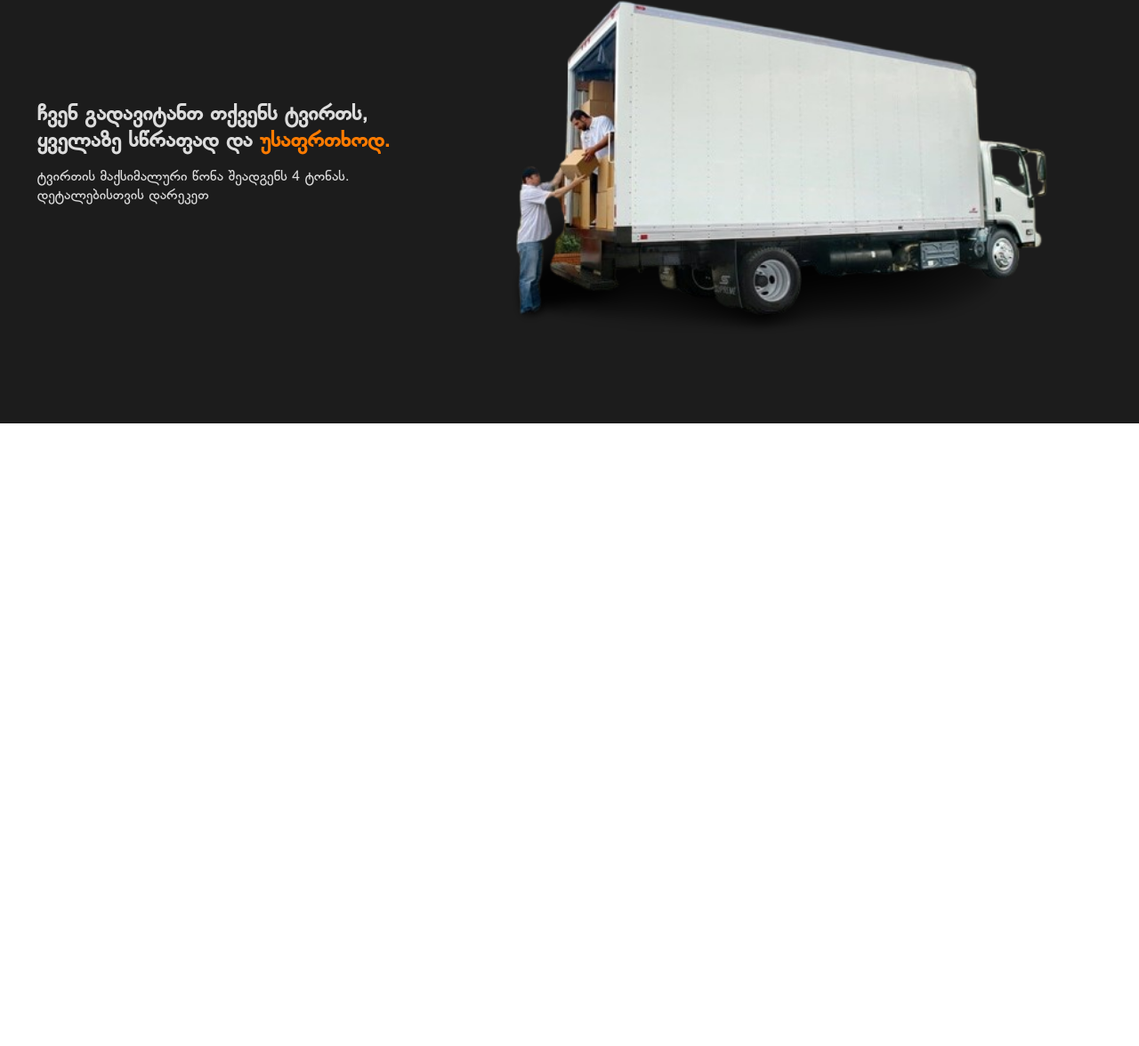
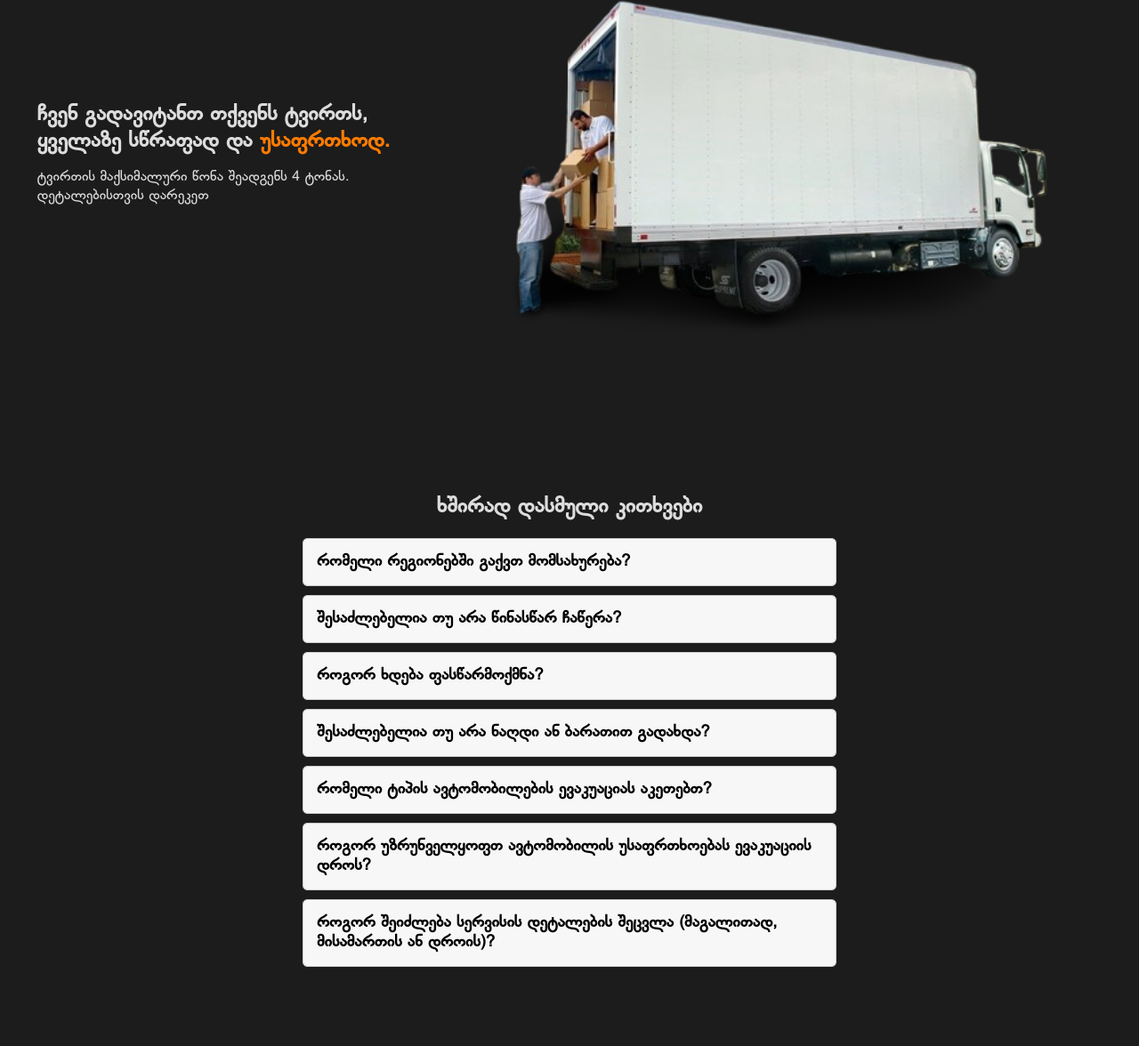
Before and after one commit to unknownkillid/evacuator, a plain HTML site: page index.html in a window 1280 px wide. Shown: the part 3074-4250 px from the top of the page at 89% size. Before the commit the page ends 3550 px from the top, so only its background shows below. Drawn offline with Linux system fonts and the light colour scheme.

Commit message:
questions added

```diff
--- a/index.html
+++ b/index.html
@@ -279,6 +279,44 @@
         </div>
     </section>
 
+    <section class="questions-section">
+        <h1>ხშირად დასმული კითხვები</h1>
+
+        <div class="faq-container">
+            <div class="faq-item">
+                <div class="faq-question">რომელი რეგიონებში გაქვთ მომსახურება?</div>
+                <div class="faq-answer">ნებისმიერ რეგიონში საქართველოს მასშტაბით.</div>
+            </div>
+            <div class="faq-item">
+                <div class="faq-question">შესაძლებელია თუ არა წინასწარ ჩაწერა?</div>
+                <div class="faq-answer">რათქმაუნდა წინასწარ ჩაწერა შესაძლებელია თქვენზე მორგებულ დროსა და განრიგში.
+                </div>
+            </div>
+            <div class="faq-item">
+                <div class="faq-question">როგორ ხდება ფასწარმოქმნა?</div>
+                <div class="faq-answer">ფასწარმოქმნა ხდება, წინასწარი შეთანხმების შედეგად. მანძილისა და დროის გათვალისწინებით.</div>
+            </div>
+            <div class="faq-item">
+                <div class="faq-question">შესაძლებელია თუ არა ნაღდი ან ბარათით გადახდა?
+                </div>
+                <div class="faq-answer">შეგიძლიათ გადაიხადოთ როგორც ბარათით, ასევე ნაღდი ანგარიშსწორებით.</div>
+            </div>
+            <div class="faq-item">
+                <div class="faq-question">რომელი ტიპის ავტომობილების ევაკუაციას აკეთებთ?</div>
+                <div class="faq-answer">ჩვენ გთავაზობთ როგორც მსუბუქი ასევე სამარშუტო </div>
+            </div>
+            <div class="faq-item">
+                <div class="faq-question">როგორ უზრუნველყოფთ ავტომობილის უსაფრთხოებას ევაკუაციის დროს?</div>
+                <div class="faq-answer">ავტომობილის უსაფრთხოებას ვუზრუნველყოფთ, გამოცდილი მძღოლებით. ასევე დაზიანების შემთხვევაში რათქმაუნდა ჩვენ ავანაძღაურებთ.</div>
+            </div>
+            <div class="faq-item">
+                <div class="faq-question">როგორ შეიძლება სერვისის დეტალების შეცვლა (მაგალითად, მისამართის ან დროის)?
+                </div>
+                <div class="faq-answer"></div>
+            </div>
+        </div>
+    </section>
+
 
 
 
--- a/index.js
+++ b/index.js
@@ -73,3 +73,20 @@ document.addEventListener('click', (event) => {
     dropdownMenu.style.display = 'none';
   }
 });
+
+const questions = document.querySelectorAll('.faq-question');
+
+questions.forEach(question => {
+  question.addEventListener('click', () => {
+    // Close all other answers
+    document.querySelectorAll('.faq-answer').forEach(answer => {
+      if (answer !== question.nextElementSibling) {
+        answer.classList.remove('show');
+      }
+    });
+
+    // Toggle the clicked question's answer
+    const answer = question.nextElementSibling;
+    answer.classList.toggle('show');
+  });
+});
--- a/style.css
+++ b/style.css
@@ -552,3 +552,53 @@
 .cargoPic {
     width: 800px;
 }
+
+.questions-section {
+    width: 100%;
+    height: 700px;
+    background-color: var(--sectionBG-colors);
+    display: flex;
+    align-items: center;
+    justify-content: center;
+    gap: 20px;
+    flex-direction: column;
+}
+
+.questions-section h1 {
+    color: var(--main-text-color);
+}
+
+.faq-container {
+    max-width: 600px;
+    margin: 0 auto;
+  }
+
+  .faq-item {
+    border: 1px solid #ccc;
+    border-radius: 5px;
+    margin-bottom: 10px;
+    overflow: hidden;
+  }
+
+  .faq-question {
+    background-color: #f7f7f7;
+    cursor: pointer;
+    padding: 15px;
+    font-size: 18px;
+    font-weight: bold;
+    transition: background-color 0.3s ease;
+  }
+
+  .faq-question:hover {
+    background-color: #e2e2e2;
+  }
+
+  .faq-answer {
+    background-color: #fff;
+    padding: 15px;
+    display: none;
+  }
+
+  .faq-answer.show {
+    display: block;
+  }
```
